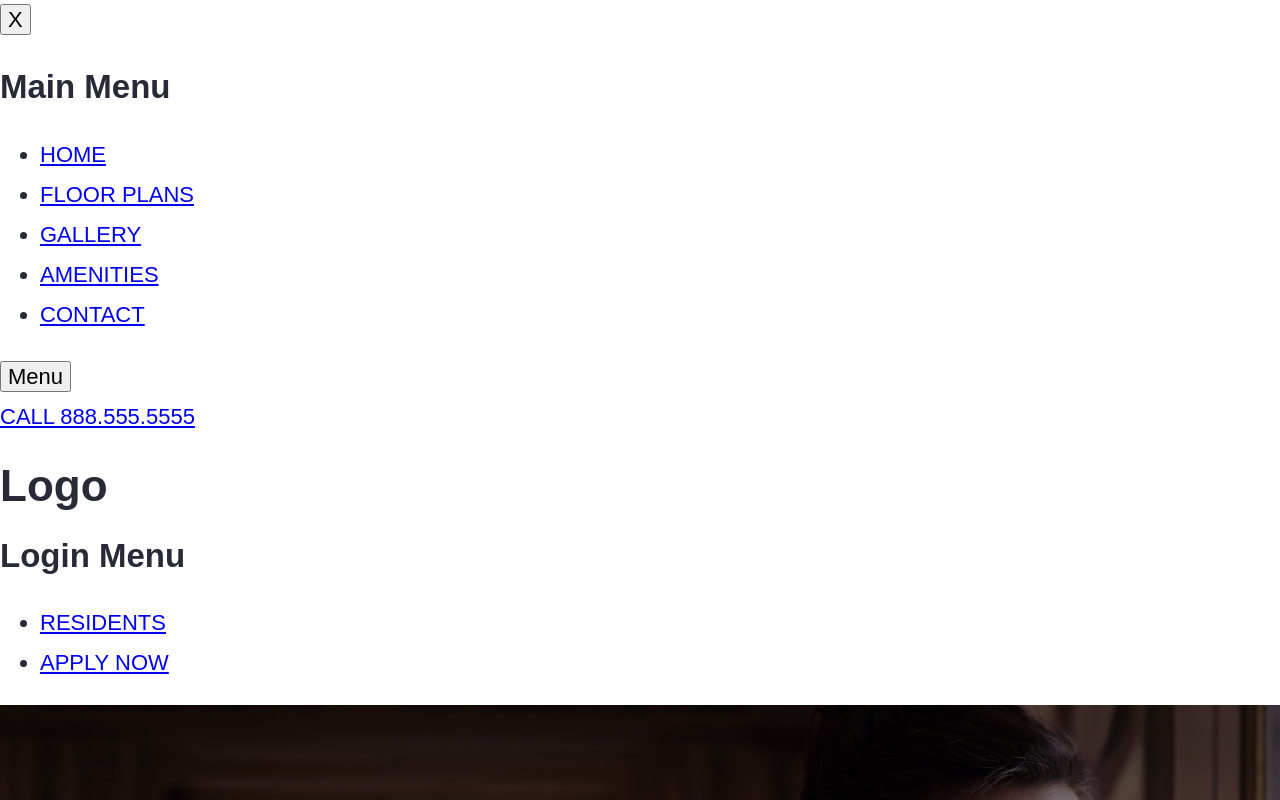
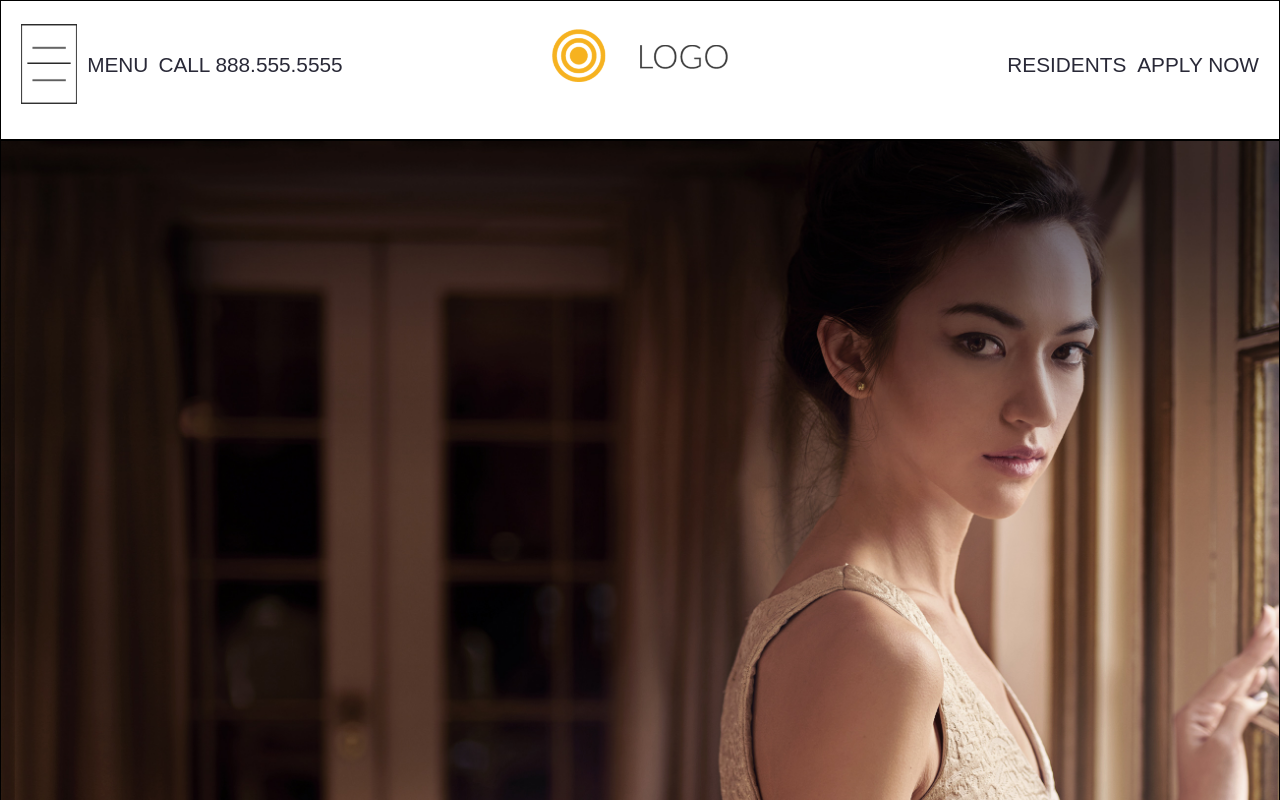
Before and after one commit to webtestingrun15/floor-plans, a website: page app/index.html in a window 1280 px wide. Shown: the top 800 px of the page. Drawn offline with Linux system fonts and the light colour scheme.

Commit message:
Styled header for large screen

```diff
--- a/app/assets/styles/base/global.css
+++ b/app/assets/styles/base/global.css
@@ -2,8 +2,8 @@ html {
   box-sizing: border-box;
   font-family: sans-serif;
   font-weight: 400;
-  font-size: 22px;
-  line-height: 40px;
+  font-size: 16px;
+  line-height: 1.5;
   color: var(--black);
 }
 
--- /dev/null
+++ b/app/assets/styles/modules/header.css
@@ -0,0 +1,51 @@
+.header {
+  font-size: 1.3rem;
+  /* display: flex; */
+  /* justify-content: space-between; */
+  font-weight: 400;
+  display: grid;
+  grid-template-columns: 3fr 1fr 3fr;
+  /* grid-gap: 20px; */
+  align-items: center;
+  padding: 0 20px;
+  align-content: center;
+}
+
+.header-menu {
+  display: grid;
+  grid-template-columns: 1fr 1fr 7fr;
+  grid-gap: 10px;
+  align-items: center;
+  &__open {
+    display: none;
+  }
+}
+
+.header-phone {
+  /* flex: 2; */
+}
+
+.login-links {
+  display: grid;
+  justify-items: end;
+  grid-template-columns: 3fr 1fr;
+}
+
+/* .login-links ul {
+  list-style: none;
+  display: grid;
+  grid-template-columns: 2fr 3fr;
+} */
+
+.login-links li {
+  /* display: grid; */
+}
+
+.header-logo {
+  /* background-image: url("../../../assets/images/icons/logo.png"); */
+  /* background-repeat: no-repeat; */
+  /* text-indent: -9999999px; */
+  /* height: 500px; */
+  /* width: 500px; */
+  /* flex: 1; */
+}
--- a/app/assets/styles/modules/text.css
+++ b/app/assets/styles/modules/text.css
@@ -13,3 +13,14 @@
 .bold-font {
   font-weight: 900;
 }
+
+.hide-text {
+  position: absolute;
+  top: -9999px;
+  left: -9999px;
+}
+
+a {
+  text-decoration: none;
+  color: var(--black);
+}
--- /dev/null
+++ b/app/assets/styles/modules/wrapper.css
@@ -0,0 +1,9 @@
+.wrapper {
+  display: grid;
+  grid-template-rows: 140px auto auto auto;
+  /* padding: 20px; */
+}
+
+.wrapper > * {
+  border: 1px solid black;
+}
--- a/app/assets/styles/styles.css
+++ b/app/assets/styles/styles.css
@@ -3,5 +3,5 @@
 @import "base/mixins.css";
 @import "base/global.css";
 @import "modules/text.css";
-/* @import "modules/wrapper.css"; */
-/* @import "modules/header.css"; */
+@import "modules/wrapper.css";
+@import "modules/header.css";
--- a/app/index.html
+++ b/app/index.html
@@ -17,7 +17,7 @@
                 <div class="header-menu__open">
                     <button class="close">X</button>
                     <nav>
-                        <h2>Main Menu</h2>
+                        <h2 "hide-text">Main Menu</h2>
                         <ul>
                             <li>
                                 <a href="#">HOME</a>
@@ -38,24 +38,24 @@
                     </nav>
                 </div>
                 <div class="header-menu">
-                    <button>Menu</button>
-                </div>
-                <div class="header-phone">
+                    <img src="assets/images/icons/navicon.png" alt="nav button" height="80px">
+                    <span>MENU</span>
                     <a href="#">CALL 888.555.5555</a>
                 </div>
-                <h1 class="header-logo">Logo</h1>
-                <nav>
-                    <h2>
+
+                <h1 class="header-logo">
+                    <img src="assets/images/icons/logo.png" alt="Logo">
+                </h1>
+                <nav class="login-links">
+                    <h2 class="hide-text">
                         Login Menu
                     </h2>
-                    <ul>
-                        <li>
+
                     <a href="#">RESIDENTS</a>
-                        </li>
-                        <li>
+
                     <a href="#">APPLY NOW</a>
-                        </li>
-                    </ul>
+
+
 
                 </nav>
             </div>
@@ -141,7 +141,7 @@
                     <i class="fa fa-circle"></i>
                 </div>
             </div>
-    </div>
+
         </section>
         <section id="contact" class="contact">
             <h2>Contact Form</h2>
--- a/app/temp/styles/styles.css
+++ b/app/temp/styles/styles.css
@@ -276,8 +276,8 @@ html {
           box-sizing: border-box;
   font-family: sans-serif;
   font-weight: 400;
-  font-size: 22px;
-  line-height: 40px;
+  font-size: 16px;
+  line-height: 1.5;
   color: #292937;
 }
 *,
@@ -301,5 +301,71 @@ img {
 .bold-font {
   font-weight: 900;
 }
-/* @import "modules/wrapper.css"; */
-/* @import "modules/header.css"; */
+.hide-text {
+  position: absolute;
+  top: -9999px;
+  left: -9999px;
+}
+a {
+  text-decoration: none;
+  color: #292937;
+}
+.wrapper {
+  display: grid;
+  grid-template-rows: 140px auto auto auto;
+  /* padding: 20px; */
+}
+.wrapper > * {
+  border: 1px solid black;
+}
+.header {
+  font-size: 20.8px;
+  font-size: 1.3rem;
+  /* display: flex; */
+  /* justify-content: space-between; */
+  font-weight: 400;
+  display: grid;
+  grid-template-columns: 3fr 1fr 3fr;
+  /* grid-gap: 20px; */
+  -webkit-box-align: center;
+      -ms-flex-align: center;
+          align-items: center;
+  padding: 0 20px;
+  -ms-flex-line-pack: center;
+      align-content: center;
+}
+.header-menu {
+  display: grid;
+  grid-template-columns: 1fr 1fr 7fr;
+  grid-gap: 10px;
+  -webkit-box-align: center;
+      -ms-flex-align: center;
+          align-items: center;
+}
+.header-menu__open {
+    display: none;
+  }
+.header-phone {
+  /* flex: 2; */
+}
+.login-links {
+  display: grid;
+  justify-items: end;
+  grid-template-columns: 3fr 1fr;
+}
+/* .login-links ul {
+  list-style: none;
+  display: grid;
+  grid-template-columns: 2fr 3fr;
+} */
+.login-links li {
+  /* display: grid; */
+}
+.header-logo {
+  /* background-image: url("../../../assets/images/icons/logo.png"); */
+  /* background-repeat: no-repeat; */
+  /* text-indent: -9999999px; */
+  /* height: 500px; */
+  /* width: 500px; */
+  /* flex: 1; */
+}
```
Lines whose indentation alone changed are shown as unchanged.
